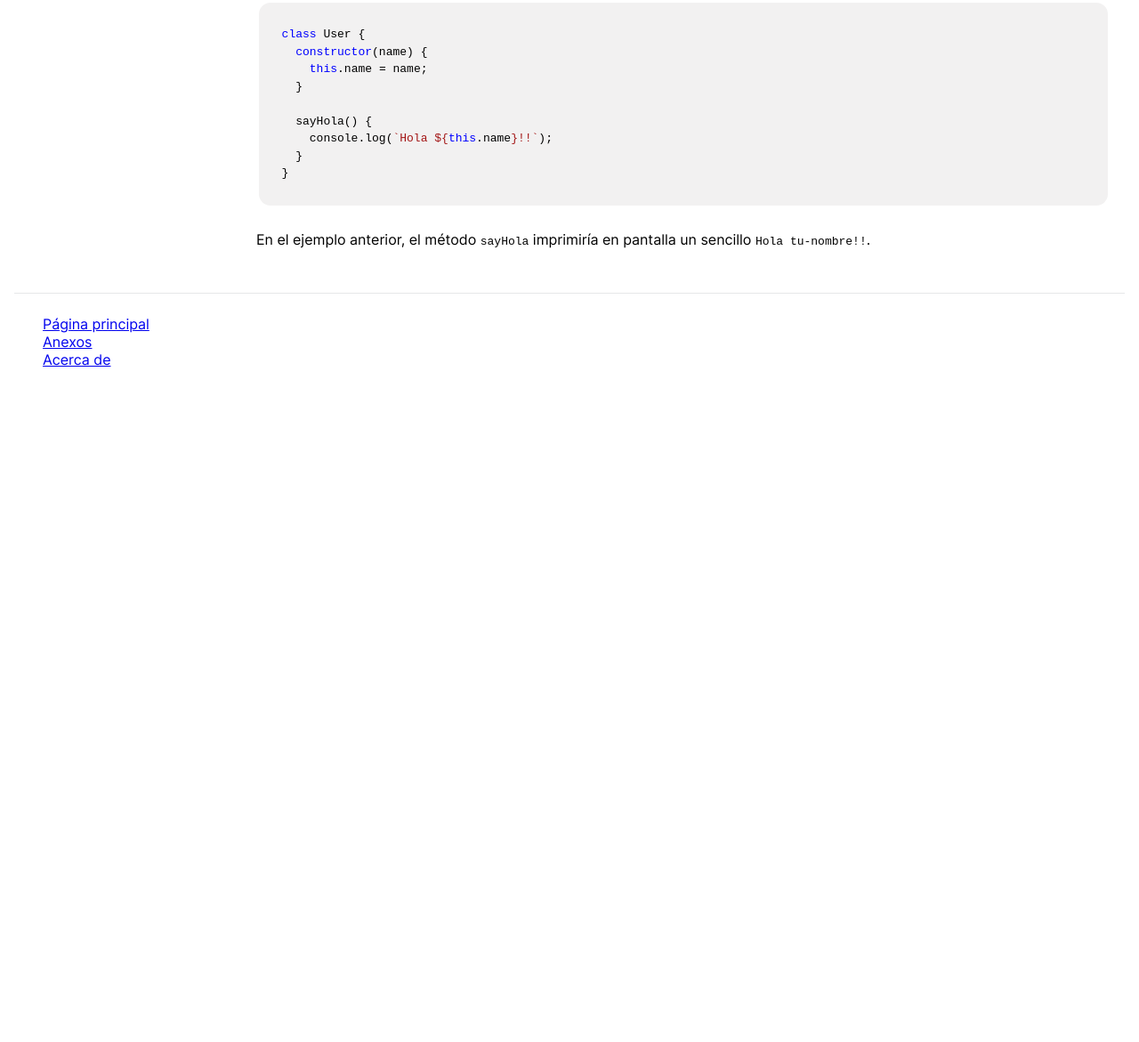
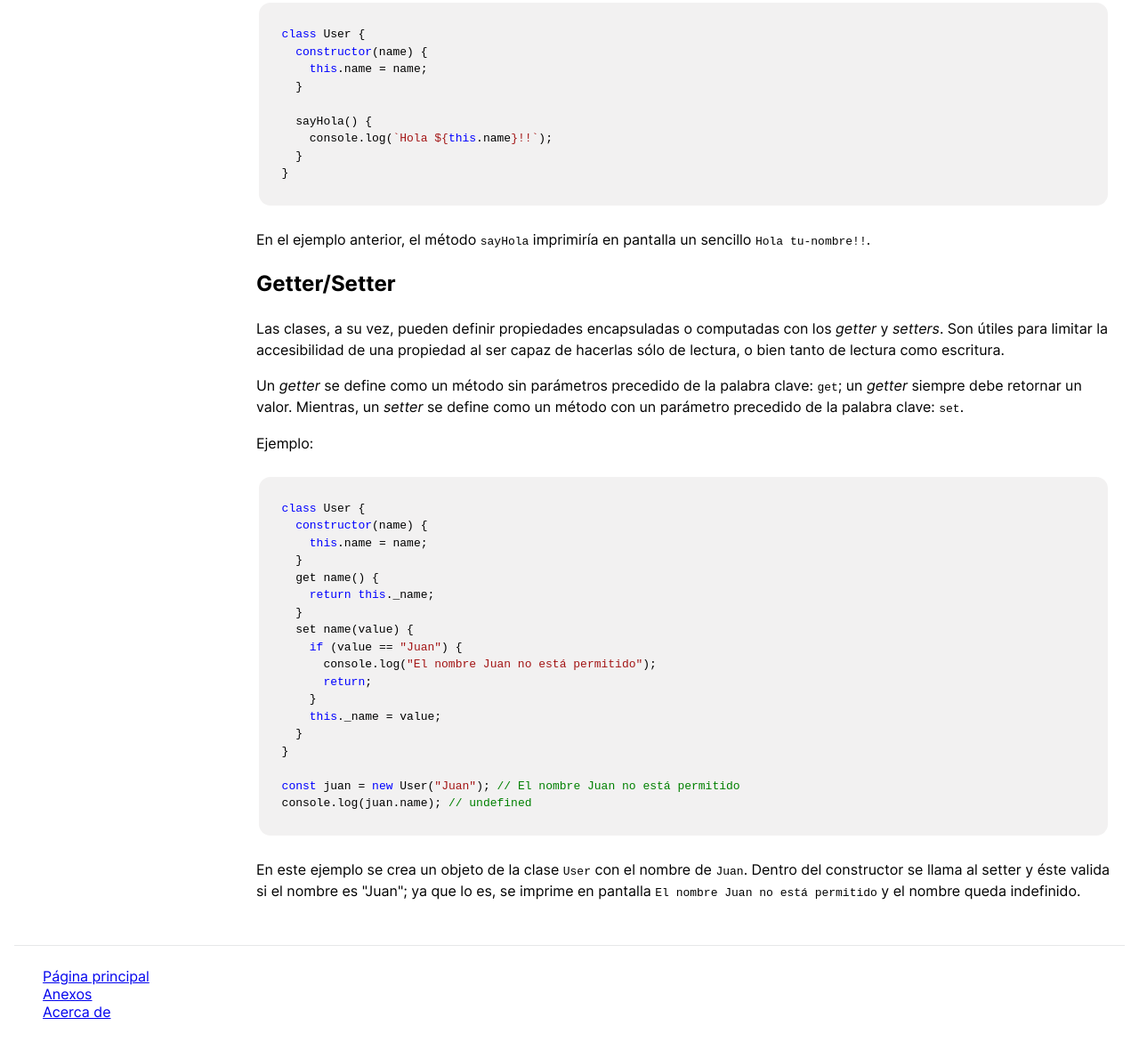
Before and after one commit to LncN1939/Blog-JSjQ-JLRA, a plain HTML site: page javascript/2022-09-24T15-03-class/index.html in a window 1280 px wide. Shown: the part 1630-2801 px from the top of the page at 89% size. Before the commit the page ends 2068 px from the top, so only its background shows below. Drawn offline with Linux system fonts and the light colour scheme.

Commit message:
Added getter/setter in Class entry

```diff
--- a/javascript/2022-09-24T15-03-class/index.html
+++ b/javascript/2022-09-24T15-03-class/index.html
@@ -168,6 +168,54 @@
           En el ejemplo anterior, el método <code>sayHola</code> imprimiría en
           pantalla un sencillo <samp>Hola tu-nombre!!</samp>.
         </p>
+
+        <h2>Getter/Setter</h2>
+        <p>
+          Las clases, a su vez, pueden definir propiedades encapsuladas o
+          computadas con los <em>getter</em> y <em>setters</em>. Son útiles para
+          limitar la accesibilidad de una propiedad al ser capaz de hacerlas
+          sólo de lectura, o bien tanto de lectura como escritura.
+        </p>
+
+        <p>
+          Un <em>getter</em> se define como un método sin parámetros precedido
+          de la palabra clave: <code>get</code>; un <em>getter</em> siempre debe
+          retornar un valor. Mientras, un <em>setter</em> se define como un
+          método con un parámetro precedido de la palabra clave:
+          <code>set</code>.
+        </p>
+
+        <p>Ejemplo:</p>
+        <div class="highlight">
+          <pre>
+<span></span><span class="kd">class</span><span class="w"> </span><span class="nx">User</span><span class="w"> </span><span class="p">{</span><span class="w"></span>
+<span class="w">  </span><span class="kr">constructor</span><span class="p">(</span><span class="nx">name</span><span class="p">)</span><span class="w"> </span><span class="p">{</span><span class="w"></span>
+<span class="w">    </span><span class="k">this</span><span class="p">.</span><span class="nx">name</span><span class="w"> </span><span class="o">=</span><span class="w"> </span><span class="nx">name</span><span class="p">;</span><span class="w"></span>
+<span class="w">  </span><span class="p">}</span><span class="w"></span>
+<span class="w">  </span><span class="nx">get</span><span class="w"> </span><span class="nx">name</span><span class="p">()</span><span class="w"> </span><span class="p">{</span><span class="w"></span>
+<span class="w">    </span><span class="k">return</span><span class="w"> </span><span class="k">this</span><span class="p">.</span><span class="nx">_name</span><span class="p">;</span><span class="w"></span>
+<span class="w">  </span><span class="p">}</span><span class="w"></span>
+<span class="w">  </span><span class="nx">set</span><span class="w"> </span><span class="nx">name</span><span class="p">(</span><span class="nx">value</span><span class="p">)</span><span class="w"> </span><span class="p">{</span><span class="w"></span>
+<span class="w">    </span><span class="k">if</span><span class="w"> </span><span class="p">(</span><span class="nx">value</span><span class="w"> </span><span class="o">==</span><span class="w"> </span><span class="s2">&quot;Juan&quot;</span><span class="p">)</span><span class="w"> </span><span class="p">{</span><span class="w"></span>
+<span class="w">      </span><span class="nx">console</span><span class="p">.</span><span class="nx">log</span><span class="p">(</span><span class="s2">&quot;El nombre Juan no está permitido&quot;</span><span class="p">);</span><span class="w"></span>
+<span class="w">      </span><span class="k">return</span><span class="p">;</span><span class="w"></span>
+<span class="w">    </span><span class="p">}</span><span class="w"></span>
+<span class="w">    </span><span class="k">this</span><span class="p">.</span><span class="nx">_name</span><span class="w"> </span><span class="o">=</span><span class="w"> </span><span class="nx">value</span><span class="p">;</span><span class="w"></span>
+<span class="w">  </span><span class="p">}</span><span class="w"></span>
+<span class="p">}</span><span class="w"></span>
+
+<span class="kd">const</span><span class="w"> </span><span class="nx">juan</span><span class="w"> </span><span class="o">=</span><span class="w"> </span><span class="ow">new</span><span class="w"> </span><span class="nx">User</span><span class="p">(</span><span class="s2">&quot;Juan&quot;</span><span class="p">);</span><span class="w"> </span><span class="c1">// El nombre Juan no está permitido</span><span class="w"></span>
+<span class="nx">console</span><span class="p">.</span><span class="nx">log</span><span class="p">(</span><span class="nx">juan</span><span class="p">.</span><span class="nx">name</span><span class="p">);</span><span class="w"> </span><span class="c1">// undefined</span><span class="w"></span>
+</pre>
+        </div>
+
+        <p>
+          En este ejemplo se crea un objeto de la clase <code>User</code> con el
+          nombre de <code>Juan</code>. Dentro del constructor se llama al setter
+          y éste valida si el nombre es "Juan"; ya que lo es, se imprime en
+          pantalla <samp>El nombre Juan no está permitido</samp> y el nombre
+          queda indefinido.
+        </p>
       </article>
     </main>
 
```
